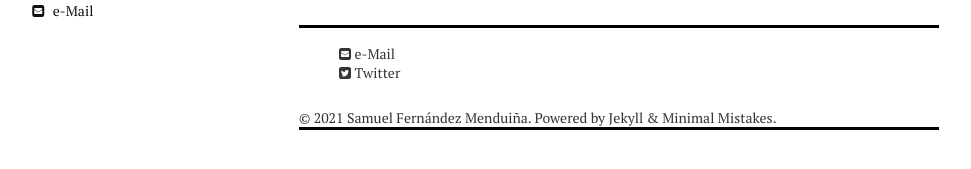
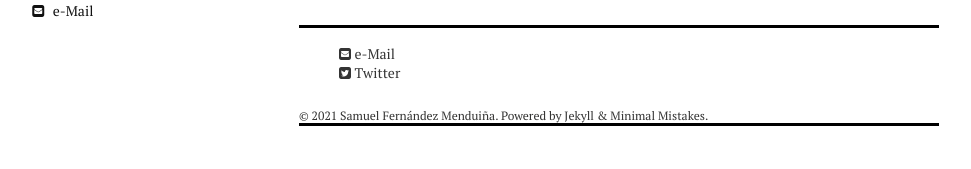
Before and after one commit to sf219/sfweb, a Jekyll site: the page built from index.md, in a window 1280 px wide. Shown: the part 494-663 px from the top of the page, without its empty margins (21-992 px from the left). Built offline with Jekyll 4.4.1, drawn with Linux system fonts in a browser that asks for light colours; nearby versions of some CDN libraries.

Commit message:
Update _footer.html

```diff
--- a/_includes/_footer.html
+++ b/_includes/_footer.html
@@ -11,7 +11,7 @@
     text-align:left;
 }
 #div2 {
-  font-size: 14px;
+  font-size: 12px;
 }
 </head>
 </style>
@@ -32,7 +32,7 @@
     {% endif %}
   </ul>
 </div>
-<div id = "div2" class="page__footer-copyright">&copy; {{ site.time | date: '%Y' }} {{ site.name | default: site.title }}. {{ site.data.ui-text[site.locale].powered_by | default: "Powered by" }} <a style="font-size:14px" href="https://jekyllrb.com" rel="nofollow">Jekyll</a> &amp; <a style="font-size:14px" href="https://mademistakes.com/work/minimal-mistakes-jekyll-theme/" rel="nofollow">Minimal Mistakes</a>.</div>
+<div id = "div2" class="page__footer-copyright">&copy; {{ site.time | date: '%Y' }} {{ site.name | default: site.title }}. {{ site.data.ui-text[site.locale].powered_by | default: "Powered by" }} <a style="font-size:12px" href="https://jekyllrb.com" rel="nofollow">Jekyll</a> &amp; <a style="font-size:12px" href="https://mademistakes.com/work/minimal-mistakes-jekyll-theme/" rel="nofollow">Minimal Mistakes</a>.</div>
 </div>
     </body>
 </html>
```
